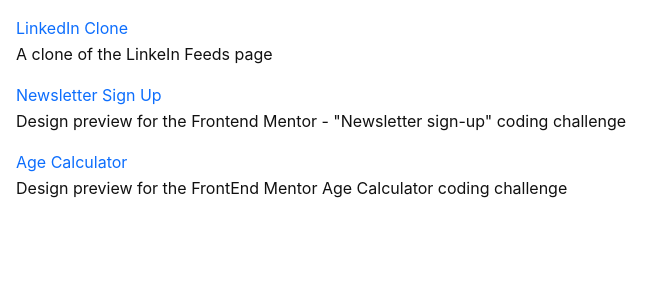
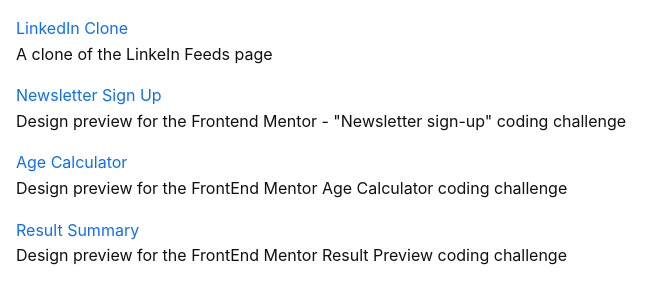
Before and after one commit to inioluwabello/inis-portfolio-app, a Next.js app: page /works in a window 1280 px wide. Shown: the top 304 px of the page, without its empty margins (0-671 px from the left). Built offline with nearby package versions, Linux system fonts and the light colour scheme.

Commit message:
Added Result Summary Component Link

```diff
--- a/pages/works.js
+++ b/pages/works.js
@@ -5,12 +5,8 @@
     <>
       <div className="projects p-3">
         <div id="project-0">
-          <Link href="https://linkedin-two-chi.vercel.app">
-            LinkedIn Clone
-          </Link>
-          <p>
-            A clone of the LinkeIn Feeds page
-          </p>
+          <Link href="https://linkedin-two-chi.vercel.app">LinkedIn Clone</Link>
+          <p>A clone of the LinkeIn Feeds page</p>
         </div>
 
         <div id="project-1">
@@ -32,6 +28,15 @@
             challenge
           </p>
         </div>
+
+        <div id="project-3">
+          <Link href="https://result-summary-beta.vercel.app">
+            Result Summary
+          </Link>
+          <p>
+            Design preview for the FrontEnd Mentor Result Preview coding challenge
+          </p>
+        </div>
       </div>
     </>
   );
```
